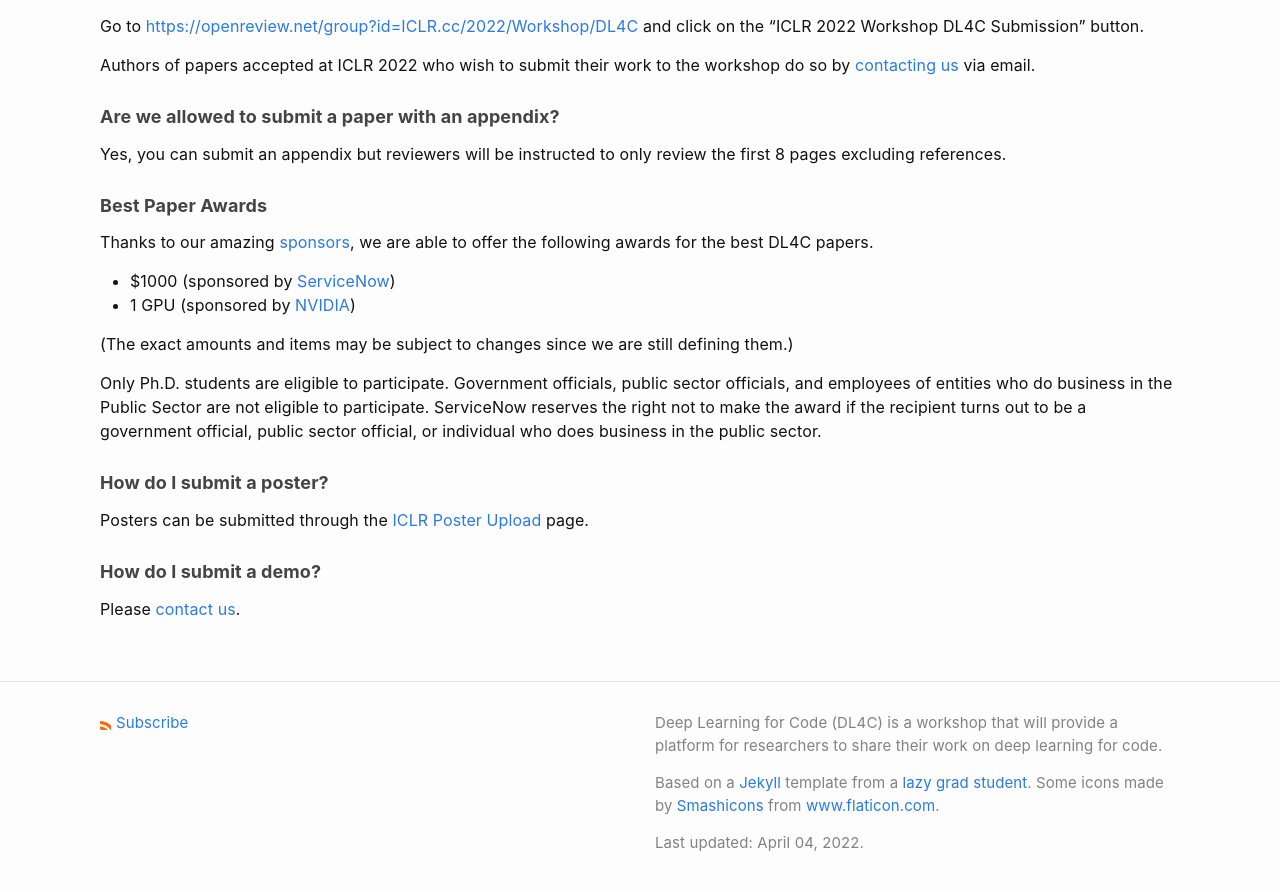
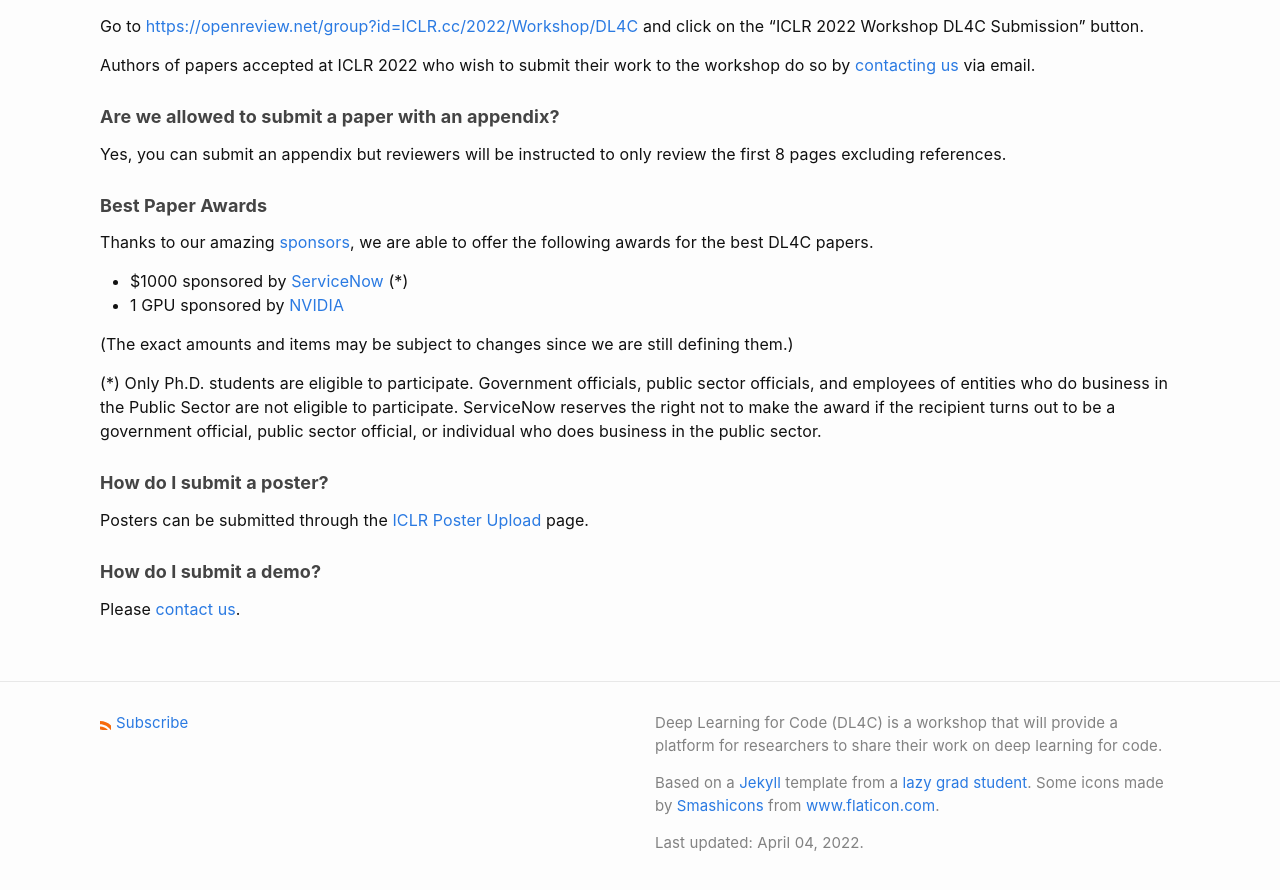
Before and after one commit to SivilTaram/dl4c.github.io, a Jekyll site: the page built from callforpapers.md, in a window 1280 px wide and 900 px high, scrolled down 1732 px. Shown: the top 890 px of the window. Built offline with Jekyll 4.4.1, drawn with Linux system fonts in a browser that asks for light colours.

```diff
--- a/callforpapers.md
+++ b/callforpapers.md
@@ -67,12 +67,12 @@ Yes, you can submit an appendix but reviewers will be instructed to only review
 
 Thanks to our amazing [sponsors](/sponsors), we are able to offer the following awards for the best DL4C papers.
 
-* $1000 (sponsored by [ServiceNow](https://www.servicenow.com/))
-* 1 GPU (sponsored by [NVIDIA](https://www.nvidia.com/))
+* $1000 sponsored by [ServiceNow](https://www.servicenow.com/) (*)
+* 1 GPU sponsored by [NVIDIA](https://www.nvidia.com/)
 
 (The exact amounts and items may be subject to changes since we are still defining them.)
 
-Only Ph.D. students are eligible to participate. Government officials, public sector officials, and employees of entities who do business in the Public Sector are not eligible to participate. ServiceNow reserves the right not to make the award if the recipient turns out to be a government official, public sector official, or individual who does business in the public sector.
+(*) Only Ph.D. students are eligible to participate. Government officials, public sector officials, and employees of entities who do business in the Public Sector are not eligible to participate. ServiceNow reserves the right not to make the award if the recipient turns out to be a government official, public sector official, or individual who does business in the public sector.
 
 ##### **How do I submit a poster?**
 
```
Also changed, not shown: sponsors.md (+2 -2 lines).
